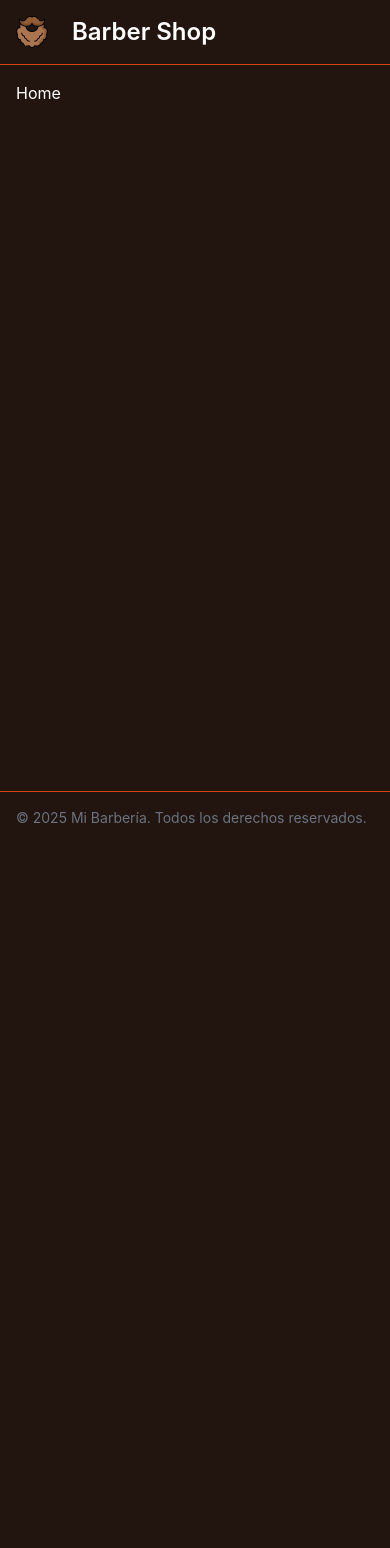
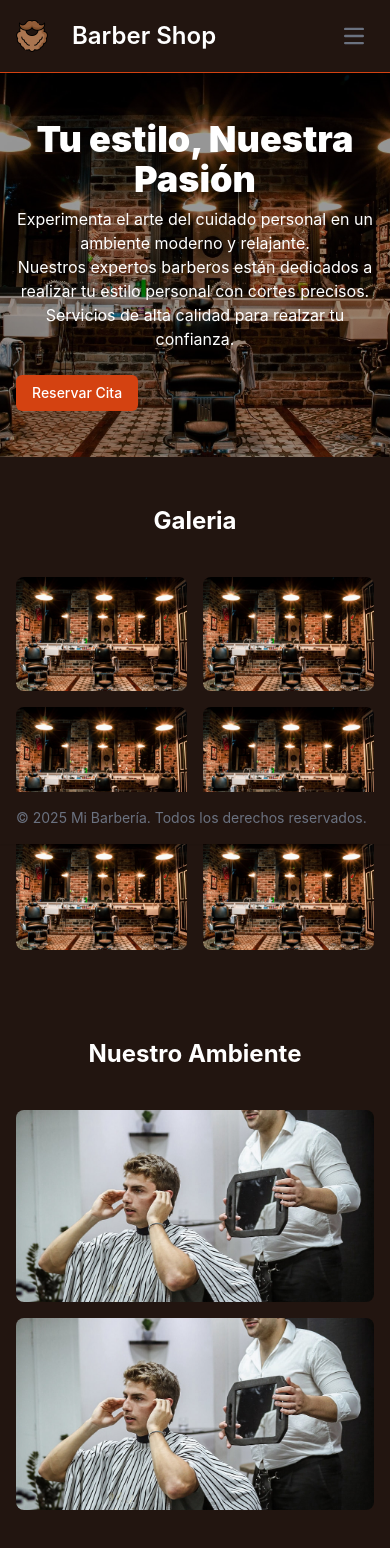
Before and after one commit to Nelsonguardo/barber-shop, a React (Create React App) app: page / in a window 390 px wide. Shown: the top 1548 px of the page. Before the commit the page ends 844 px from the top, so only its background shows below. Built offline with nearby package versions, Linux system fonts and the light colour scheme.

Commit message:
Activate hamburger menu on mobile and reduce image height on Home page

```diff
--- a/src/Components/Home.jsx
+++ b/src/Components/Home.jsx
@@ -1,7 +1,119 @@
 import React from 'react'
+import barberImage2 from '../assets/img/barber-image2.png'
+import barberImage from '../assets/img/barber-image.png'
+import { useNavigate } from 'react-router-dom'
 
 export const Home = () => {
+
+    const navigate = useNavigate();
+
     return (
-        <div>Home</div>
+        <>
+            <section>
+                <div className='relative w-full h-96'>
+                    <img
+                        className="h-full w-full object-cover object-center"
+                        src={barberImage}
+                        alt="Barber Shop"
+                    />
+                    <div className='absolute inset-0 bg-black/40 flex flex-col items-center justify-center text-center text-white px-4'>
+                        <h1 className='text-center text-4xl font-bold mb-2'>
+                            <strong>
+                                Tu estilo, Nuestra Pasión
+                            </strong>
+                        </h1>
+                        <div className='flex flex-col'>
+                            <p>Experimenta el arte del cuidado personal en un ambiente moderno y relajante.</p>
+                            <p>Nuestros expertos barberos están dedicados a realizar tu estilo personal con cortes precisos.</p>
+                            <p className="mb-4">Servicios de alta calidad para realzar tu confianza.</p>
+
+                            <button
+                                type="button"
+                                id="book-appointment"
+                                className="px-4 py-2 mt-2 text-sm font-medium text-white bg-[#D44211] hover:bg-[#bf3b0f] rounded-md transition-colors self-start"
+                                onClick={() => navigate('/book-appointment')}
+                            >
+                                Reservar Cita
+                            </button>
+                        </div>
+                    </div>
+                </div>
+            </section>
+
+            <section className='py-12 px-4'>
+                <div>
+                    <h1 className='text-center text-2xl font-bold mb-2'>
+
+                        Galeria
+
+                    </h1>
+                    <div className='grid grid-cols-2 md:grid-cols-6 gap-4 py-8'>
+                        <div>
+                            <img className="h-auto max-w-full rounded-lg"
+                                src={barberImage}
+                                alt="Barber Shop"
+                            />
+                        </div>
+                        <div>
+                            <img className="h-auto max-w-full rounded-lg"
+                                src={barberImage}
+                                alt="Barber Shop"
+                            />
+                        </div>
+                        <div>
+                            <img className="h-auto max-w-full rounded-lg"
+                                src={barberImage}
+                                alt="Barber Shop"
+                            />
+                        </div>
+                        <div>
+                            <img className="h-auto max-w-full rounded-lg"
+                                src={barberImage}
+                                alt="Barber Shop"
+                            />
+                        </div>
+                        <div>
+                            <img className="h-auto max-w-full rounded-lg"
+                                src={barberImage}
+                                alt="Barber Shop"
+                            />
+                        </div>
+                        <div>
+                            <img className="h-auto max-w-full rounded-lg"
+                                src={barberImage}
+                                alt="Barber Shop"
+                            />
+                        </div>
+                    </div>
+                </div>
+            </section>
+
+            <section className='py-2 px-4 mb-16'>
+                <div>
+                    <h2 className='text-center text-2xl font-bold mb-2'>
+
+                        Nuestro Ambiente
+
+                    </h2>
+                    <div className="grid grid-cols-1 md:grid-cols-2 gap-4 py-8 max-w-6xl mx-auto">
+                        <div>
+                            <img
+                                className="w-full h-48 md:h-64 lg:h-80 object-cover rounded-lg"
+                                src={barberImage2}
+                                alt="Barber Shop"
+                            />
+                        </div>
+                        <div>
+                            <img
+                                className="w-full h-48 md:h-64 lg:h-80 object-cover rounded-lg"
+                                src={barberImage2}
+                                alt="Barber Shop"
+                            />
+                        </div>
+
+                    </div>
+                </div>
+            </section>
+        </>
     )
 }
--- a/src/Footer/Footer.jsx
+++ b/src/Footer/Footer.jsx
@@ -5,7 +5,7 @@ const year = new Date().getFullYear();
 export const Footer = () => {
     return (
         <>
-            <footer className="fixed bottom-0 left-0 z-20 w-full p-4 bg-[#221510] text-white border-t border-[#D44211] shadow-sm md:flex md:items-center md:justify-between md:p-6">
+            <footer className="fixed bottom-0 left-0 z-20 w-full p-4 bg-[#221510] text-white shadow-sm md:flex md:items-center md:justify-between md:p-6">
                 <p className="text-sm text-gray-500  dark:text-gray-400">© {year} Mi Barbería. Todos los derechos reservados.</p>
             </footer>
         </>
--- a/src/Navbar/Navbar.jsx
+++ b/src/Navbar/Navbar.jsx
@@ -1,4 +1,4 @@
-import React from 'react'
+import React, { useState } from 'react'
 import { Link, NavLink, useNavigate } from 'react-router-dom'
 import icon from '../assets/img/barba.png'
 
@@ -6,21 +6,32 @@ export const Navbar = () => {
 
     const navigate = useNavigate();
 
+    const [isOpen, setIsOpen] = useState(false);
+
     return (
         <>
             <nav className="bg-[#221510] text-white">
-                <div className="max-w-screen-xl flex flex-wrap items-center justify-between mx-auto p-4">
+                <div className="flex flex-wrap items-center justify-between mx-auto p-4">
                     <Link to="/" className="flex items-center space-x-3 rtl:space-x-reverse">
                         <img src={icon} className="h-8 mr-3" alt="Logo Barber Shop" />
                         <span className="self-center text-2xl font-semibold whitespace-nowrap dark:text-white">Barber Shop</span>
                     </Link>
-                    {/* <button data-collapse-toggle="navbar-default" type="button" className="inline-flex items-center p-2 w-10 h-10 justify-center text-sm text-gray-500 rounded-lg md:hidden hover:bg-gray-100 focus:outline-none focus:ring-2 focus:ring-gray-200 dark:text-gray-400 dark:hover:bg-gray-700 dark:focus:ring-gray-600" aria-controls="navbar-default" aria-expanded="false">
+
+                    <button
+                        data-collapse-toggle="navbar-default"
+                        type="button"
+                        className="inline-flex items-center p-2 w-10 h-10 justify-center text-sm text-gray-500 rounded-lg md:hidden hover:bg-gray-100 focus:outline-none focus:ring-2 focus:ring-gray-200 dark:text-gray-400 dark:hover:bg-gray-700 dark:focus:ring-gray-600"
+                        aria-controls="navbar-default"
+                        aria-expanded={isOpen}
+                        onClick={() => setIsOpen(!isOpen)}
+                    >
                         <span className="sr-only">Open main menu</span>
                         <svg className="w-5 h-5" aria-hidden="true" xmlns="http://www.w3.org/2000/svg" fill="none" viewBox="0 0 17 14">
-                            <path stroke="currentColor" stroke-linecap="round" stroke-linejoin="round" stroke-width="2" d="M1 1h15M1 7h15M1 13h15" />
+                            <path stroke="currentColor" strokeLinecap="round" strokeLinejoin="round" strokeWidth="2" d="M1 1h15M1 7h15M1 13h15" />
                         </svg>
-                    </button> */}
-                    <div className="hidden w-full md:block md:w-auto" id="navbar-default">
+                    </button>
+
+                    <div className={`${isOpen ? 'block' : 'hidden'} w-full md:block md:w-auto`} id="navbar-default">
                         <ul className="font-medium flex flex-col p-4 md:p-0 mt-4 rounded-lg bg-transparent md:flex-row md:space-x-8 rtl:space-x-reverse md:mt-0 md:bg-transparent">
                             <li>
                                 <NavLink className="block py-2 px-3 text-white rounded-sm md:bg-transparent md:p-0" aria-current="page" to="/home">Inicio</NavLink>
--- a/src/Routers/Routers.jsx
+++ b/src/Routers/Routers.jsx
@@ -15,7 +15,7 @@ export const Routers = () => {
 
             <Navbar />
 
-            <section className="mt-4 px-4">
+            <section className="">
                 <Routes>
                     <Route path='/' element={<Home />} />
                     <Route path='/home' element={<Home />} />
```
Also changed, not shown: haircuts.json (added, +80 -0 lines), src/assets/img/barber-image.png (added), src/assets/img/barber-image2.png (added).
